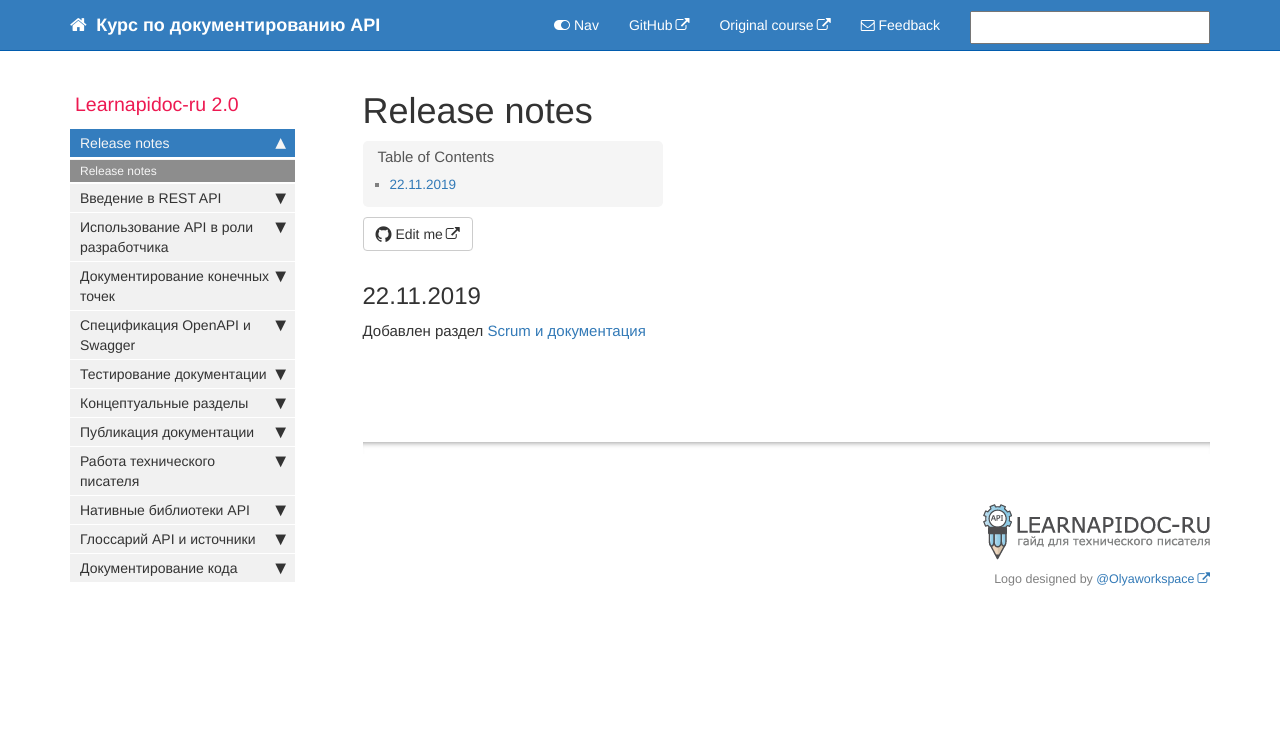
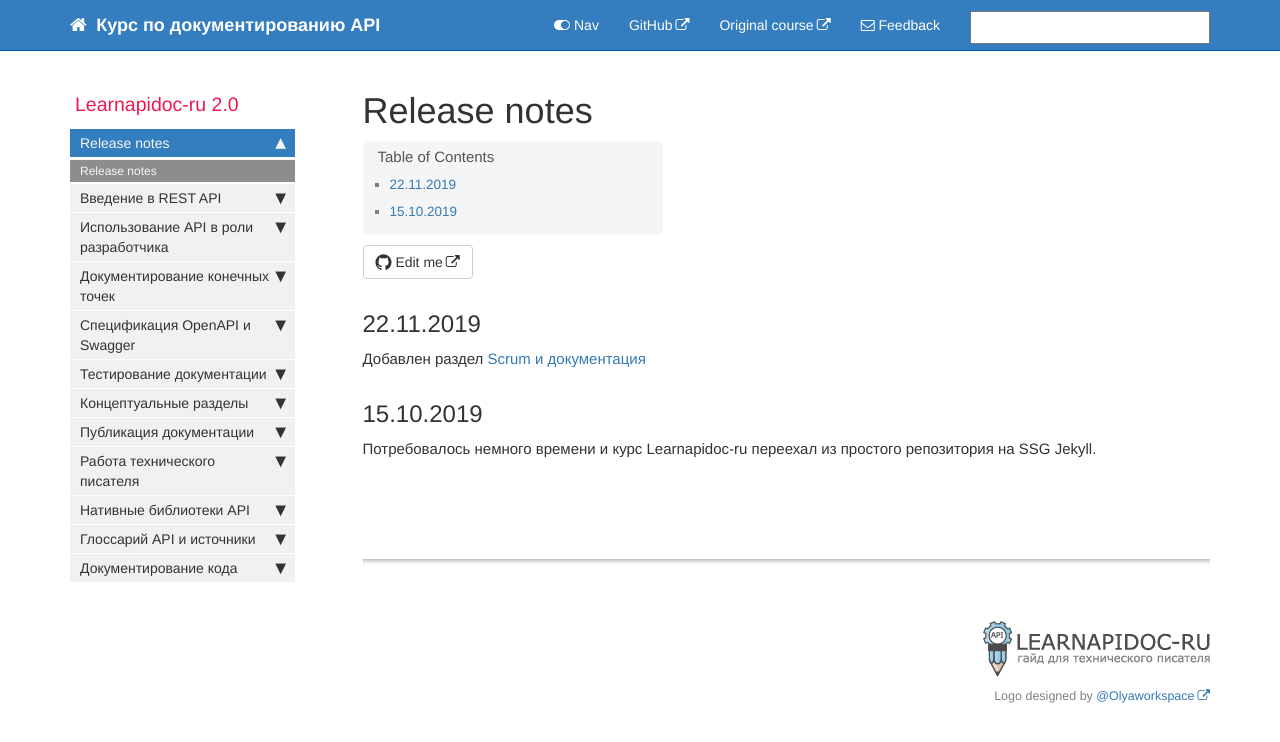
Before and after one commit to Starkovden/Starkovden.github.io, a Jekyll site: the page built from pages/release-notes.md, in a window 1280 px wide. Shown: the top 742 px of the page. Built offline with Jekyll 4.4.1, drawn with Linux system fonts in a browser that asks for light colours; nearby versions of some CDN libraries; comment, search, counter and statistics services are not loaded.

Commit message:
обновил релиз ноутс

```diff
--- a/pages/release-notes.md
+++ b/pages/release-notes.md
@@ -8,3 +8,7 @@ folder: pages
 ## 22.11.2019
 
 Добавлен раздел [Scrum и документация](scrum-and-doc.html)
+
+## 15.10.2019
+
+Потребовалось немного времени и курс Learnapidoc-ru переехал из простого репозитория на SSG Jekyll.
```
